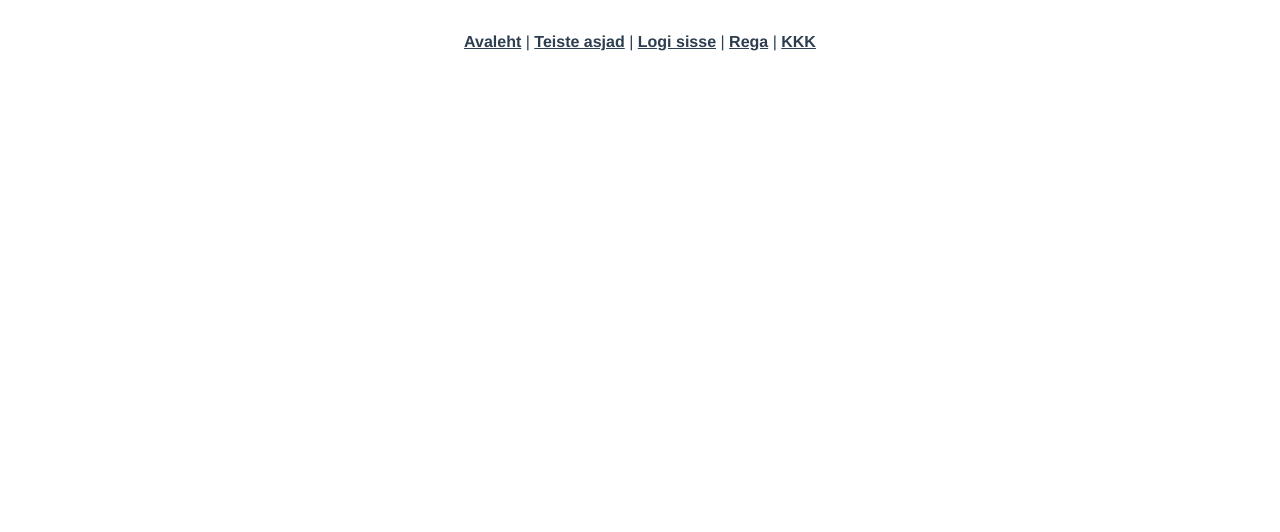
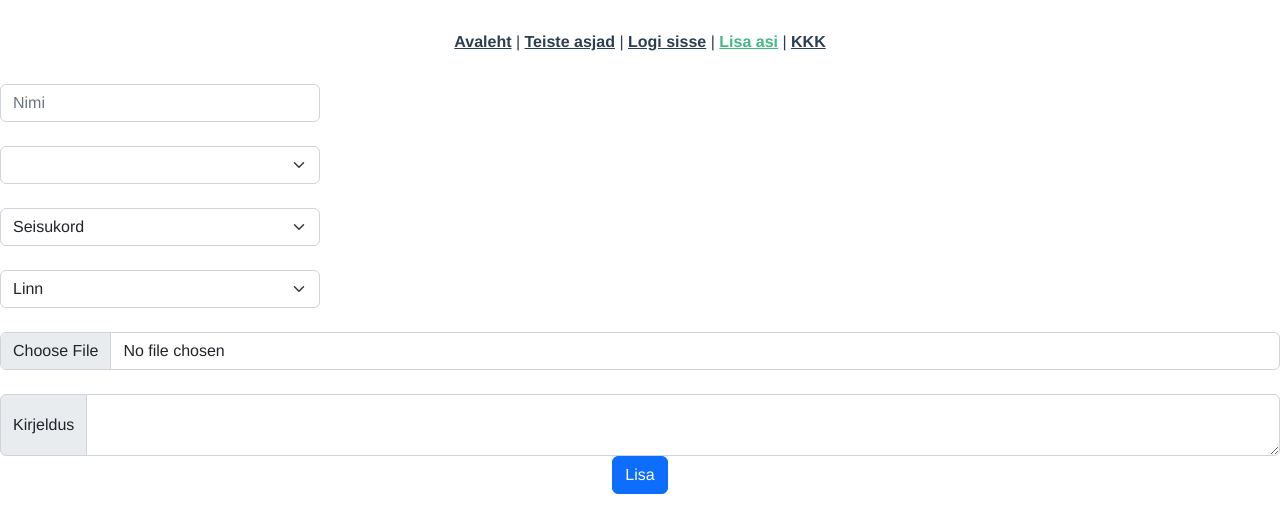
Before and after one commit to ValterAro/front_toytrade, a Vue app: page /#/toy in a window 1280 px wide. Shown: the top 532 px of the page. Built offline with nearby package versions, Linux system fonts and the light colour scheme.

Commit message:
Toytrade Toy view

```diff
--- a/src/App.vue
+++ b/src/App.vue
@@ -6,7 +6,7 @@
       <router-link to="/trade/trades">Teiste asjad</router-link>
       |
       <router-link to="/login">Logi sisse</router-link>      |
-      <router-link to="/register">Rega</router-link>      |
+      <router-link to="/toy">Lisa asi</router-link>    |
       <router-link to="/faq">KKK</router-link>
     </nav>
     <router-view/>
--- a/src/router/index.js
+++ b/src/router/index.js
@@ -3,7 +3,7 @@ import VueRouter from 'vue-router'
 import HomeView from '../views/HomeView.vue'
 import LoginView from "@/views/LoginView.vue";
 import TradesView from "@/views/TradesView.vue";
-import RegisterView from "@/views/RegisterView.vue";
+import ToyView from "@/views/ToyView.vue";
 import FaqView from "@/views/FaqView.vue";
 
 Vue.use(VueRouter)
@@ -25,9 +25,9 @@ const routes = [
     component: LoginView
   },
   {
-    path: '/register',
-    name: 'register',
-    component: RegisterView
+    path: '/toy',
+    name: 'toy',
+    component: ToyView
   },
   {
     path: '/faq',
--- /dev/null
+++ b/src/views/ToyView.vue
@@ -0,0 +1,125 @@
+<template>
+  <div>
+  <div>
+    <div class="col-3">
+      <div class="input-group">
+
+        <input v-model="name" type="text" class="form-control" placeholder="Nimi">
+
+      </div>
+      <br>
+      <div class="dropdown">
+
+        <select v-on:change="getAllCategories" class="form-select"
+                aria-label="Default select example">
+          <option value="0" disabled>Kategooriad</option>
+          <option v-for="category in categories" :value="category.categoryId" >{{category.categoryName}}</option>
+
+        </select>
+
+      </div>
+      <br>
+      <select v-model="conditionId" v-on:change="" class="form-select"
+              aria-label="Default select example">
+        <option value="0" disabled>Seisukord</option>
+        <option>1</option>
+        <option>2</option>
+        <option>3</option>
+      </select>
+      <br>
+      <select v-model="cityId" v-on:change="" class="form-select"
+              aria-label="Default select example">
+        <option value="0" disabled>Linn</option>
+        <option>1</option>
+        <option>2</option>
+        <option>3</option>
+      </select>
+    </div>
+    <br>
+    <div>
+      <input class="form-control" type="file" id="formFile">
+
+    </div>
+    <br>
+    <div class="input-group">
+      <span class="input-group-text">Kirjeldus</span>
+      <textarea v-model="description" class="form-control" aria-label="With textarea"></textarea>
+    </div>
+    <button v-on:click="sendAddRequest" type="button" class="btn btn-primary">Lisa</button>
+  </div>
+  </div>
+
+</template>
+
+<script>
+
+export default {
+  name: "ToyView",
+  data: function () {
+    return {
+
+      name: '',
+      categoryId: 0,
+      conditionId: 0,
+      cityId: 0,
+      description: '',
+      picture: '',
+
+
+    toyDto: {
+        id: 0,
+        userId: 2,
+        userUsername: '',
+        cityId: 0,
+        cityName: '',
+        conditionId: 0,
+        conditionName: '',
+        categoryId: 0,
+        categoryName: '',
+        name: '',
+        description: '',
+        picture: [ ''
+    ],
+        status: ''
+    },
+      categories: {
+           categoryId: '',
+           categoryName: ''
+      },
+
+    }
+  },
+  methods: {
+    sendAddRequest: function () {
+      this.toyDto.name = this.name;
+      this.toyDto.categoryId = this.categoryId;
+      this.toyDto.conditionId = this.conditionId;
+      this.toyDto.cityId = this.cityId;
+      this.toyDto.description = this.description;
+      this.toyDto.picture = this.picture;
+      this.toyDto.userId = 2;
+
+      this.$http.post("/toy", this.toyDto
+      ).then(response => {
+        console.log(response.data)
+      }).catch(error => {
+        console.log(error)
+      })
+    },
+
+    getAllCategories: function () {
+      this.$http.get("/categories")
+          .then(response => {
+        this.categories = response.data
+      }).catch(error => {
+        console.log(error)
+      })
+    },
+  }
+
+}
+</script>
+
+<style scoped>
+
+</style>
```
